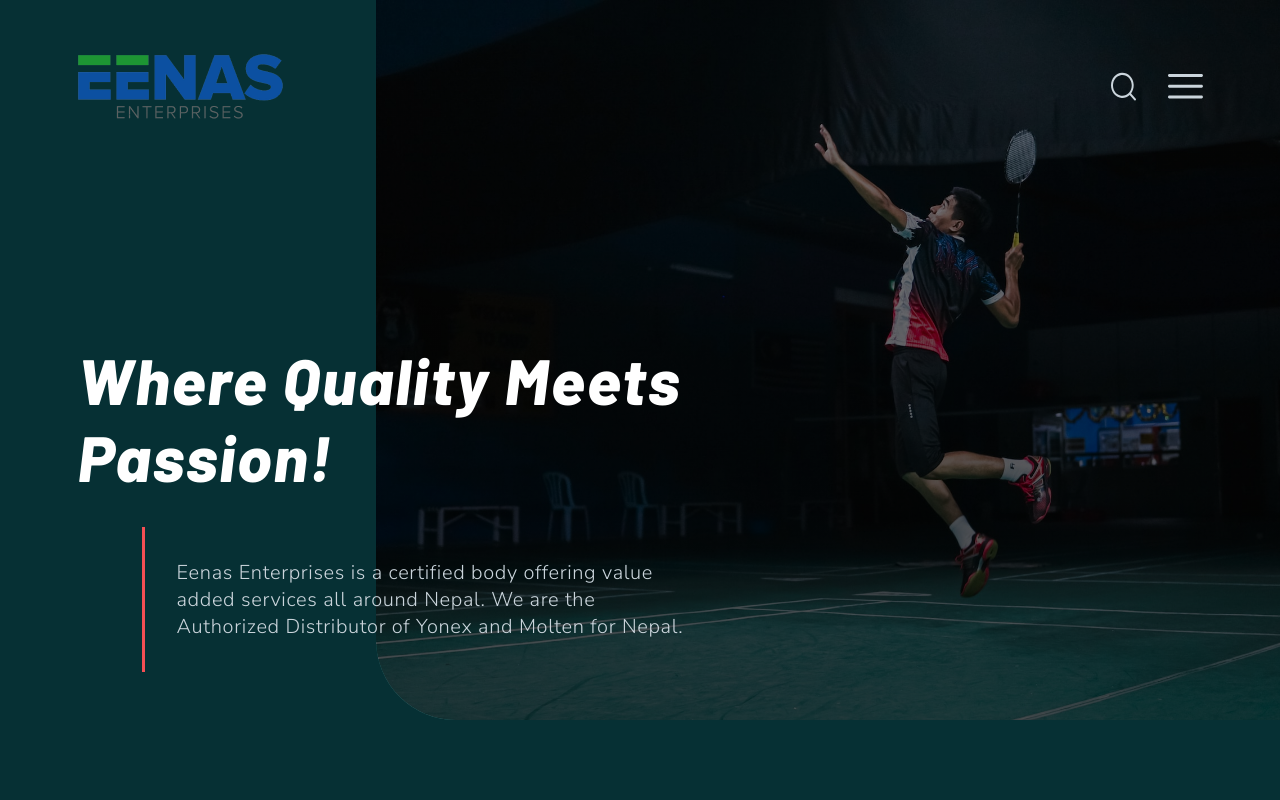
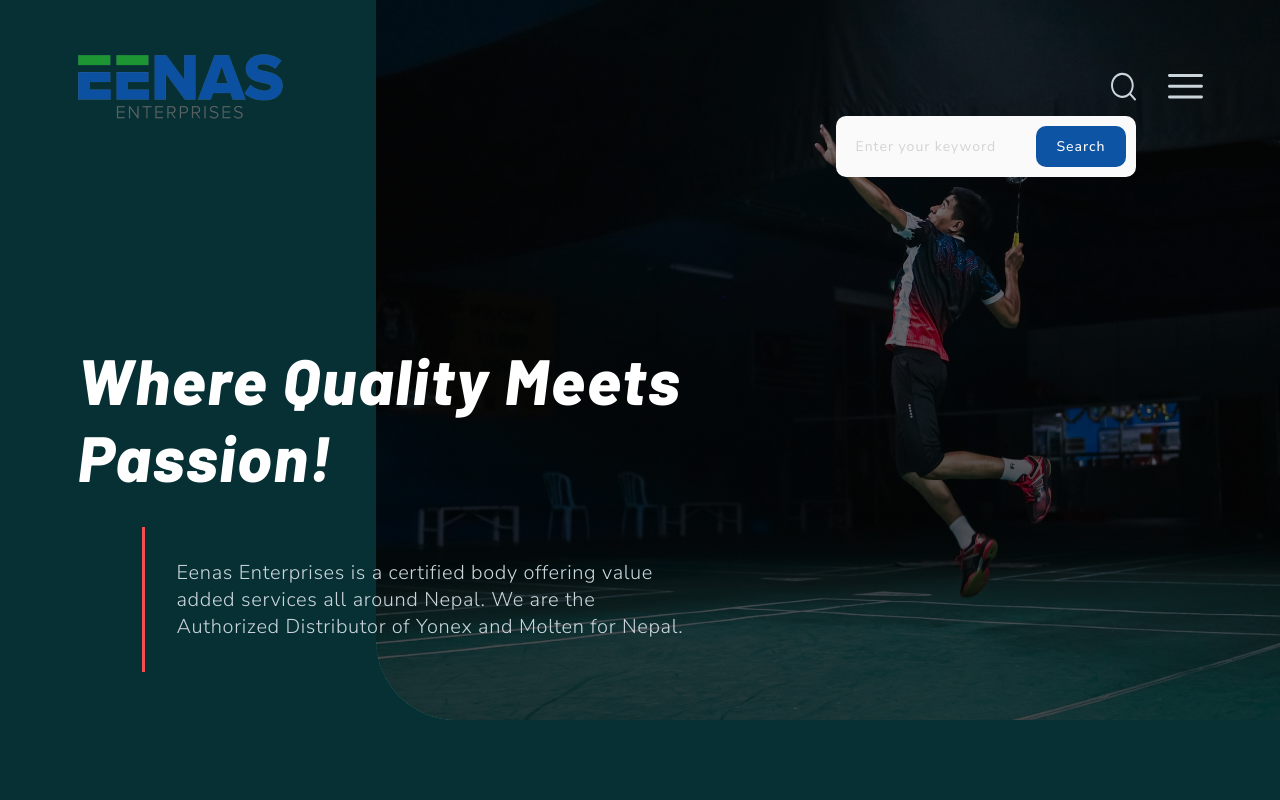
Before and after one commit to andro-jr/EENAS, a website: page index.html in a window 1280 px wide. Both pictures are taken after a click on the picture 1123 px from the left and 86 px from the top of the page. Shown: the top 800 px of the page. Drawn offline with nearby package versions, Linux system fonts and the light colour scheme.

Commit message:
search box

```diff
--- a/index.html
+++ b/index.html
@@ -45,8 +45,12 @@
             <img src="./assets/img/logo.png" alt="" />
           </a>
           <div class="header-actions">
-            <div class="header-action">
-              <img src="./assets/icons/search.svg" alt="" />
+            <div class="header-action search-container">
+              <img src="./assets/icons/search.svg" alt="" class="search-icon" />
+              <div class="search-box">
+                <input type="text" placeholder="Enter your keyword" />
+                <button>Search</button>
+              </div>
             </div>
             <div class="header-action">
               <img src="./assets/icons/hamburger.svg" alt="" id="navHam" />
--- a/js/script.js
+++ b/js/script.js
@@ -106,3 +106,19 @@
     navContainer.classList.remove('show-nav')
 
 });
+
+
+const searchIcon = document.querySelector('.search-icon');
+const searchBox = document.querySelector('.search-box');
+
+searchIcon.addEventListener('click', () => {
+    searchBox.classList.toggle('visible')
+})
+
+document.addEventListener('click', (e) => {
+    if (searchBox && searchIcon) {
+        if (searchBox.classList.contains('visible') && !e.target.closest('.search-box') && !e.target.classList.contains('search-icon')) {
+            searchBox.classList.toggle('visible')
+        }
+    }
+})
--- a/sass/components/_form.scss
+++ b/sass/components/_form.scss
@@ -31,6 +31,10 @@
     padding: 0;
     list-style: none;
     margin-bottom: 0.5rem;
+
+    .category-title {
+        margin-bottom: 0;
+    }
 
     label {
         display: flex;
--- /dev/null
+++ b/sass/components/_searchbox.scss
@@ -0,0 +1,64 @@
+.search-container {
+    position: relative;
+
+
+
+    .search-box {
+        position: absolute;
+        top: 150%;
+        background: $color-white;
+        padding: 1rem;
+        padding-left: 2rem;
+        border-radius: 10px;
+        right: 0;
+        width: 30rem;
+        display: flex;
+
+        opacity: 0;
+        visibility: hidden;
+        transform: translateY(100%);
+        transition: all 0.3s;
+
+        &.visible {
+            opacity: 1;
+            visibility: visible;
+            transform: translateX(0);
+        }
+
+        input {
+            border: none;
+            width: 100%;
+            padding: 1rem 0;
+
+            &::placeholder {
+                font-size: 1.4rem;
+                line-height: 1.5;
+                letter-spacing: 1px;
+                color: $color-light-gray;
+            }
+
+            font-size: 1.4rem;
+            line-height: 1.5;
+            letter-spacing: 1px;
+            color: $color-light-black;
+            outline: none;
+            background: transparent;
+        }
+
+        button {
+            outline: none;
+            border: none;
+            padding: 1rem 2rem;
+            background: $color-primary;
+            font-size: 1.4rem;
+            color: $color-white;
+            border-radius: 10px;
+            letter-spacing: 1px;
+            font-weight: 500;
+        }
+    }
+}
+
+.search-icon {
+    cursor: pointer;
+}
--- a/sass/main.scss
+++ b/sass/main.scss
@@ -16,6 +16,7 @@
 @import "components/modal";
 @import "components/infobox";
 @import "components/dividers";
+@import "components/searchbox";
 
 
 // @import "layout/footer";
```
Also changed, not shown: products.html (+10 -1 lines), css/style.css.
